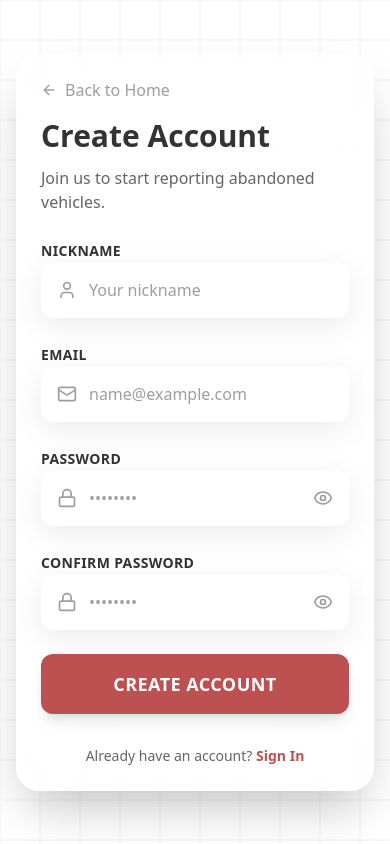
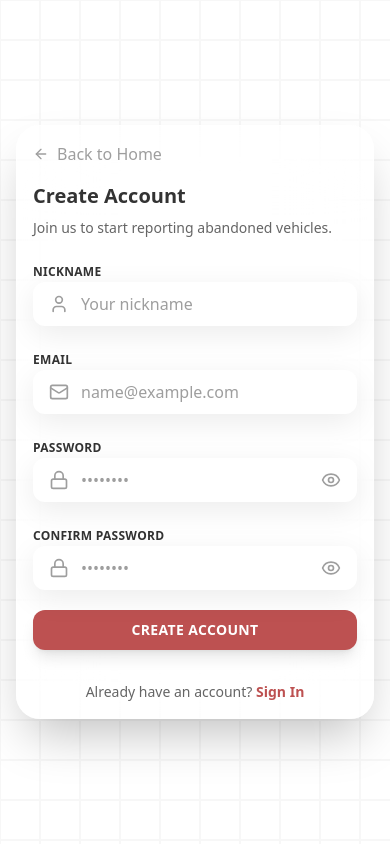
Before and after one commit to struggyyy/RustyWeb, a Next.js app: page /signup in a window 390 px wide. Built offline with nearby package versions, Linux system fonts and the light colour scheme; no server answers.

Commit message:
Enhanced AUTH pages mobile layout (closes #45)

```diff
--- a/app/forgot-password/page.tsx
+++ b/app/forgot-password/page.tsx
@@ -85,35 +85,38 @@ function ForgotPasswordContent() {
     ${
       isError
         ? "bg-red-50/50 shadow-[0_8px_30px_rgb(239,68,68,0.15)] ring-1 ring-red-100"
-        : "bg-white shadow-[0_8px_30px_rgb(0,0,0,0.08)] hover:shadow-[0_8px_30px_rgb(0,0,0,0.12)] focus-within:shadow-[0_8px_30px_rgb(var(--brand-primary),0.15)]"
+        : "bg-white shadow-[0_8px_30px_rgb(0,0,0,0.08)] hover:shadow-[0_8px_30px_rgb(0,0,0,0.12)] focus-within:shadow-[0_4px_12px_rgba(0,0,0,0.25)]"
     }
   `;
 
   const inputClass =
-    "w-full pl-12 pr-12 py-4 bg-transparent outline-none rounded-xl text-text-dark placeholder:text-text-tertiary placeholder:font-normal";
+    "w-full pl-12 pr-12 py-2.5 min-[600px]:py-4 bg-transparent outline-none rounded-xl text-text-dark placeholder:text-text-tertiary placeholder:font-normal";
   const errorInputClass =
-    "w-full pl-12 pr-12 py-4 bg-transparent outline-none rounded-xl text-red-900 placeholder:text-red-300 placeholder:font-normal";
+    "w-full pl-12 pr-12 py-2.5 min-[600px]:py-4 bg-transparent outline-none rounded-xl text-red-900 placeholder:text-red-300 placeholder:font-normal";
 
   return (
     <div className="min-h-screen flex items-center justify-center p-4 font-sans">
-      <div className="max-w-md w-full bg-white/60 backdrop-blur-2xl rounded-3xl shadow-2xl p-6 min-[540px]:p-10 border border-white/60">
-        <div className="mb-6">
+      <div className="max-w-md w-full bg-white/60 backdrop-blur-2xl rounded-3xl shadow-2xl p-4 min-[600px]:p-10 border border-white/60">
+        <div className="mb-5 min-[600px]:mb-6">
           <Link
             href="/login"
             className="inline-flex items-center text-text-tertiary hover:text-brand-primary transition-colors mb-4 font-medium"
           >
             <ArrowLeft className="w-4 h-4 mr-2" /> Back to Login
           </Link>
-          <h1 className="text-3xl font-extrabold text-text-dark mb-3">
+          <h1 className="text-xl min-[600px]:text-3xl font-extrabold text-text-dark mb-2 min-[600px]:mb-3">
             Reset Password
           </h1>
-          <p className="text-text-primary">
+          <p className="text-text-primary text-sm min-[600px]:text-base">
             Enter your email address and we'll send you a link to reset your
             password.
           </p>
         </div>
 
-        <form onSubmit={handleSubmit} className="space-y-6">
+        <form
+          onSubmit={handleSubmit}
+          className="space-y-5 min-[600px]:space-y-6"
+        >
           {message && (
             <div
               className={`p-4 text-sm rounded-xl border font-medium ${
@@ -127,7 +130,7 @@ function ForgotPasswordContent() {
           )}
 
           <div className="space-y-2 transition-all duration-300 hover:-translate-y-0.5 focus-within:-translate-y-0.5">
-            <label className="text-sm font-bold text-text-dark uppercase tracking-wide">
+            <label className="text-xs min-[600px]:text-sm font-bold text-text-dark uppercase tracking-wide">
               Email
             </label>
             <div className={getInputWrapperClass(isEmailError)}>
@@ -162,7 +165,7 @@ function ForgotPasswordContent() {
           <button
             type="submit"
             disabled={isSubmitting}
-            className="w-full py-4 bg-brand-primary text-text-inverse rounded-xl font-bold text-lg shadow-lg hover:shadow-xl hover:-translate-y-0.5 transition-all uppercase tracking-wide flex items-center justify-center disabled:opacity-70 disabled:cursor-not-allowed"
+            className="w-full py-2.5 min-[600px]:py-4 bg-brand-primary text-text-inverse rounded-xl font-bold text-sm min-[600px]:text-lg shadow-lg hover:shadow-xl hover:-translate-y-0.5 transition-all uppercase tracking-wide flex items-center justify-center disabled:opacity-70 disabled:cursor-not-allowed"
           >
             {isSubmitting ? (
               <Loader2 className="w-6 h-6 animate-spin" />
--- a/app/login/page.tsx
+++ b/app/login/page.tsx
@@ -109,34 +109,37 @@ export default function LoginPage() {
     ${
       isError
         ? "bg-red-50/50 shadow-[0_8px_30px_rgb(239,68,68,0.15)] ring-1 ring-red-100"
-        : "bg-white shadow-[0_8px_30px_rgb(0,0,0,0.08)] hover:shadow-[0_8px_30px_rgb(0,0,0,0.12)] focus-within:shadow-[0_8px_30px_rgb(var(--brand-primary),0.15)]"
+        : "bg-white shadow-[0_8px_30px_rgb(0,0,0,0.08)] hover:shadow-[0_8px_30px_rgb(0,0,0,0.12)] focus-within:shadow-[0_4px_12px_rgba(0,0,0,0.25)]"
     }
   `;
 
   const inputClass =
-    "w-full pl-12 pr-12 py-4 bg-transparent outline-none rounded-xl text-text-dark placeholder:text-text-tertiary placeholder:font-normal";
+    "w-full pl-12 pr-12 py-2.5 min-[600px]:py-4 bg-transparent outline-none rounded-xl text-text-dark placeholder:text-text-tertiary placeholder:font-normal";
   const errorInputClass =
-    "w-full pl-12 pr-12 py-4 bg-transparent outline-none rounded-xl text-red-900 placeholder:text-red-300 placeholder:font-normal";
+    "w-full pl-12 pr-12 py-2.5 min-[600px]:py-4 bg-transparent outline-none rounded-xl text-red-900 placeholder:text-red-300 placeholder:font-normal";
 
   return (
     <div className="min-h-screen flex items-center justify-center p-4 font-sans">
-      <div className="max-w-md w-full bg-white/60 backdrop-blur-2xl rounded-3xl shadow-2xl p-6 min-[540px]:p-10 border border-white/60">
-        <div className="mb-6">
+      <div className="max-w-md w-full bg-white/60 backdrop-blur-2xl rounded-3xl shadow-2xl p-4 min-[600px]:p-10 border border-white/60">
+        <div className="mb-5 min-[600px]:mb-6">
           <Link
             href="/"
             className="inline-flex items-center text-text-tertiary hover:text-brand-primary transition-colors mb-4 font-medium"
           >
             <ArrowLeft className="w-4 h-4 mr-2" /> Back to Home
           </Link>
-          <h1 className="text-3xl font-extrabold text-text-dark mb-3">
+          <h1 className="text-xl min-[600px]:text-3xl font-extrabold text-text-dark mb-2 min-[600px]:mb-3">
             Welcome Back
           </h1>
-          <p className="text-text-primary">
+          <p className="text-text-primary text-sm min-[600px]:text-base">
             Sign in to manage your reports and profile.
           </p>
         </div>
 
-        <form onSubmit={handleLoginPress} className="space-y-6">
+        <form
+          onSubmit={handleLoginPress}
+          className="space-y-5 min-[600px]:space-y-6"
+        >
           {generalError && (
             <div className="p-4 bg-red-50 text-red-600 text-sm rounded-xl border border-red-100 font-medium">
               {generalError}
@@ -144,7 +147,7 @@ export default function LoginPage() {
           )}
 
           <div className="space-y-2 transition-all duration-300 hover:-translate-y-0.5 focus-within:-translate-y-0.5">
-            <label className="text-sm font-bold text-text-dark uppercase tracking-wide">
+            <label className="text-xs min-[600px]:text-sm font-bold text-text-dark uppercase tracking-wide">
               Email
             </label>
             <div className={getInputWrapperClass(fieldErrors.email)}>
@@ -178,7 +181,7 @@ export default function LoginPage() {
           </div>
 
           <div className="space-y-2 transition-all duration-300 hover:-translate-y-0.5 focus-within:-translate-y-0.5">
-            <label className="text-sm font-bold text-text-dark uppercase tracking-wide">
+            <label className="text-xs min-[600px]:text-sm font-bold text-text-dark uppercase tracking-wide">
               Password
             </label>
             <div className={getInputWrapperClass(fieldErrors.password)}>
@@ -241,7 +244,7 @@ export default function LoginPage() {
           <button
             type="submit"
             disabled={isSubmitting}
-            className="w-full py-4 bg-brand-primary text-text-inverse rounded-xl font-bold text-lg shadow-lg hover:shadow-xl hover:-translate-y-0.5 transition-all uppercase tracking-wide flex items-center justify-center disabled:opacity-70 disabled:cursor-not-allowed"
+            className="w-full py-2.5 min-[600px]:py-4 bg-brand-primary text-text-inverse rounded-xl font-bold text-sm min-[600px]:text-lg shadow-lg hover:shadow-xl hover:-translate-y-0.5 transition-all uppercase tracking-wide flex items-center justify-center disabled:opacity-70 disabled:cursor-not-allowed"
           >
             {isSubmitting ? (
               <Loader2 className="w-6 h-6 animate-spin" />
--- a/app/signup/page.tsx
+++ b/app/signup/page.tsx
@@ -141,34 +141,37 @@ export default function SignupPage() {
     ${
       isError
         ? "bg-red-50/50 shadow-[0_8px_30px_rgb(239,68,68,0.15)] ring-1 ring-red-100"
-        : "bg-white shadow-[0_8px_30px_rgb(0,0,0,0.08)] hover:shadow-[0_8px_30px_rgb(0,0,0,0.12)] focus-within:shadow-[0_8px_30px_rgb(var(--brand-primary),0.15)]"
+        : "bg-white shadow-[0_8px_30px_rgb(0,0,0,0.08)] hover:shadow-[0_8px_30px_rgb(0,0,0,0.12)] focus-within:shadow-[0_4px_12px_rgba(0,0,0,0.25)]"
     }
   `;
 
   const inputClass =
-    "w-full pl-12 pr-12 py-4 bg-transparent outline-none rounded-xl text-text-dark placeholder:text-text-tertiary placeholder:font-normal";
+    "w-full pl-12 pr-12 py-2.5 min-[600px]:py-4 bg-transparent outline-none rounded-xl text-text-dark placeholder:text-text-tertiary placeholder:font-normal";
   const errorInputClass =
-    "w-full pl-12 pr-12 py-4 bg-transparent outline-none rounded-xl text-red-900 placeholder:text-red-300 placeholder:font-normal";
+    "w-full pl-12 pr-12 py-2.5 min-[600px]:py-4 bg-transparent outline-none rounded-xl text-red-900 placeholder:text-red-300 placeholder:font-normal";
 
   return (
     <div className="min-h-screen flex items-center justify-center p-4 font-sans">
-      <div className="max-w-md w-full bg-white/60 backdrop-blur-2xl rounded-3xl shadow-2xl p-6 min-[540px]:p-10 border border-white/60">
-        <div className="mb-6">
+      <div className="max-w-md w-full bg-white/60 backdrop-blur-2xl rounded-3xl shadow-2xl p-4 min-[600px]:p-10 border border-white/60">
+        <div className="mb-5 min-[600px]:mb-6">
           <Link
             href="/"
             className="inline-flex items-center text-text-tertiary hover:text-brand-primary transition-colors mb-4 font-medium"
           >
             <ArrowLeft className="w-4 h-4 mr-2" /> Back to Home
           </Link>
-          <h1 className="text-3xl font-extrabold text-text-dark mb-3">
+          <h1 className="text-xl min-[600px]:text-3xl font-extrabold text-text-dark mb-2 min-[600px]:mb-3">
             Create Account
           </h1>
-          <p className="text-text-primary">
+          <p className="text-text-primary text-sm min-[600px]:text-base">
             Join us to start reporting abandoned vehicles.
           </p>
         </div>
 
-        <form onSubmit={handleSignupPress} className="space-y-6">
+        <form
+          onSubmit={handleSignupPress}
+          className="space-y-5 min-[600px]:space-y-6"
+        >
           {generalError && (
             <div className="p-4 bg-red-50 text-red-600 text-sm rounded-xl border border-red-100 font-medium">
               {generalError}
@@ -176,7 +179,7 @@ export default function SignupPage() {
           )}
 
           <div className="space-y-2 transition-all duration-300 hover:-translate-y-0.5 focus-within:-translate-y-0.5">
-            <label className="text-sm font-bold text-text-dark uppercase tracking-wide">
+            <label className="text-xs min-[600px]:text-sm font-bold text-text-dark uppercase tracking-wide">
               Nickname
             </label>
             <div className={getInputWrapperClass(fieldErrors.nickname)}>
@@ -206,7 +209,7 @@ export default function SignupPage() {
           </div>
 
           <div className="space-y-2 transition-all duration-300 hover:-translate-y-0.5 focus-within:-translate-y-0.5">
-            <label className="text-sm font-bold text-text-dark uppercase tracking-wide">
+            <label className="text-xs min-[600px]:text-sm font-bold text-text-dark uppercase tracking-wide">
               Email
             </label>
             <div className={getInputWrapperClass(fieldErrors.email)}>
@@ -239,7 +242,7 @@ export default function SignupPage() {
           </div>
 
           <div className="space-y-2 transition-all duration-300 hover:-translate-y-0.5 focus-within:-translate-y-0.5">
-            <label className="text-sm font-bold text-text-dark uppercase tracking-wide">
+            <label className="text-xs min-[600px]:text-sm font-bold text-text-dark uppercase tracking-wide">
               Password
             </label>
             <div className={getInputWrapperClass(fieldErrors.password)}>
@@ -278,7 +281,7 @@ export default function SignupPage() {
           </div>
 
           <div className="space-y-2 transition-all duration-300 hover:-translate-y-0.5 focus-within:-translate-y-0.5">
-            <label className="text-sm font-bold text-text-dark uppercase tracking-wide">
+            <label className="text-xs min-[600px]:text-sm font-bold text-text-dark uppercase tracking-wide">
               Confirm Password
             </label>
             <div className={getInputWrapperClass(fieldErrors.confirmPassword)}>
@@ -322,7 +325,7 @@ export default function SignupPage() {
           <button
             type="submit"
             disabled={isSubmitting}
-            className="w-full py-4 bg-brand-primary text-text-inverse rounded-xl font-bold text-lg shadow-lg hover:shadow-xl hover:-translate-y-0.5 transition-all uppercase tracking-wide flex items-center justify-center disabled:opacity-70 disabled:cursor-not-allowed"
+            className="w-full py-2.5 min-[600px]:py-4 bg-brand-primary text-text-inverse rounded-xl font-bold text-sm min-[600px]:text-lg shadow-lg hover:shadow-xl hover:-translate-y-0.5 transition-all uppercase tracking-wide flex items-center justify-center disabled:opacity-70 disabled:cursor-not-allowed"
           >
             {isSubmitting ? (
               <Loader2 className="w-6 h-6 animate-spin" />
--- a/app/verify-email/page.tsx
+++ b/app/verify-email/page.tsx
@@ -136,18 +136,18 @@ function VerifyEmailContent() {
 
   return (
     <div className="min-h-screen flex items-center justify-center p-4 font-sans">
-      <div className="max-w-md w-full bg-white/60 backdrop-blur-2xl rounded-3xl shadow-2xl p-6 min-[540px]:p-10 border border-white/60">
-        <div className="mb-6">
+      <div className="max-w-md w-full bg-white/60 backdrop-blur-2xl rounded-3xl shadow-2xl p-4 min-[600px]:p-10 border border-white/60">
+        <div className="mb-5 min-[600px]:mb-6">
           <Link
             href="/"
             className="inline-flex items-center text-text-tertiary hover:text-brand-primary transition-colors mb-4 font-medium"
           >
             <ArrowLeft className="w-4 h-4 mr-2" /> Back to Home
           </Link>
-          <h1 className="text-3xl font-extrabold text-text-dark mb-3">
+          <h1 className="text-xl min-[600px]:text-3xl font-extrabold text-text-dark mb-2 min-[600px]:mb-3">
             Verify Your Email
           </h1>
-          <p className="text-text-primary">
+          <p className="text-text-primary text-sm min-[600px]:text-base">
             We've sent a verification link to your email. Please check your
             inbox and click the link to verify your account.
           </p>
@@ -165,11 +165,11 @@ function VerifyEmailContent() {
           </div>
         )}
 
-        <div className="space-y-4">
+        <div className="space-y-5">
           <button
             onClick={handleResendVerification}
             disabled={isResending || cooldown > 0}
-            className="w-full py-4 bg-neutral-100 text-text-dark rounded-xl font-bold text-lg shadow-lg hover:shadow-xl hover:-translate-y-0.5 transition-all uppercase tracking-wide flex items-center justify-center disabled:opacity-70 disabled:cursor-not-allowed"
+            className="w-full py-2.5 min-[600px]:py-4 bg-neutral-100 text-text-dark rounded-xl font-bold text-sm min-[600px]:text-lg shadow-lg hover:shadow-xl hover:-translate-y-0.5 transition-all uppercase tracking-wide flex items-center justify-center disabled:opacity-70 disabled:cursor-not-allowed"
           >
             {isResending ? (
               <Loader2 className="w-6 h-6 animate-spin" />
@@ -185,7 +185,7 @@ function VerifyEmailContent() {
 
           <button
             onClick={goToLogin}
-            className="w-full py-4 bg-brand-primary text-text-inverse rounded-xl font-bold text-lg shadow-lg hover:shadow-xl hover:-translate-y-0.5 transition-all uppercase tracking-wide"
+            className="w-full py-2.5 min-[600px]:py-4 bg-brand-primary text-text-inverse rounded-xl font-bold text-sm min-[600px]:text-lg shadow-lg hover:shadow-xl hover:-translate-y-0.5 transition-all uppercase tracking-wide"
           >
             Back to Login
           </button>
```
